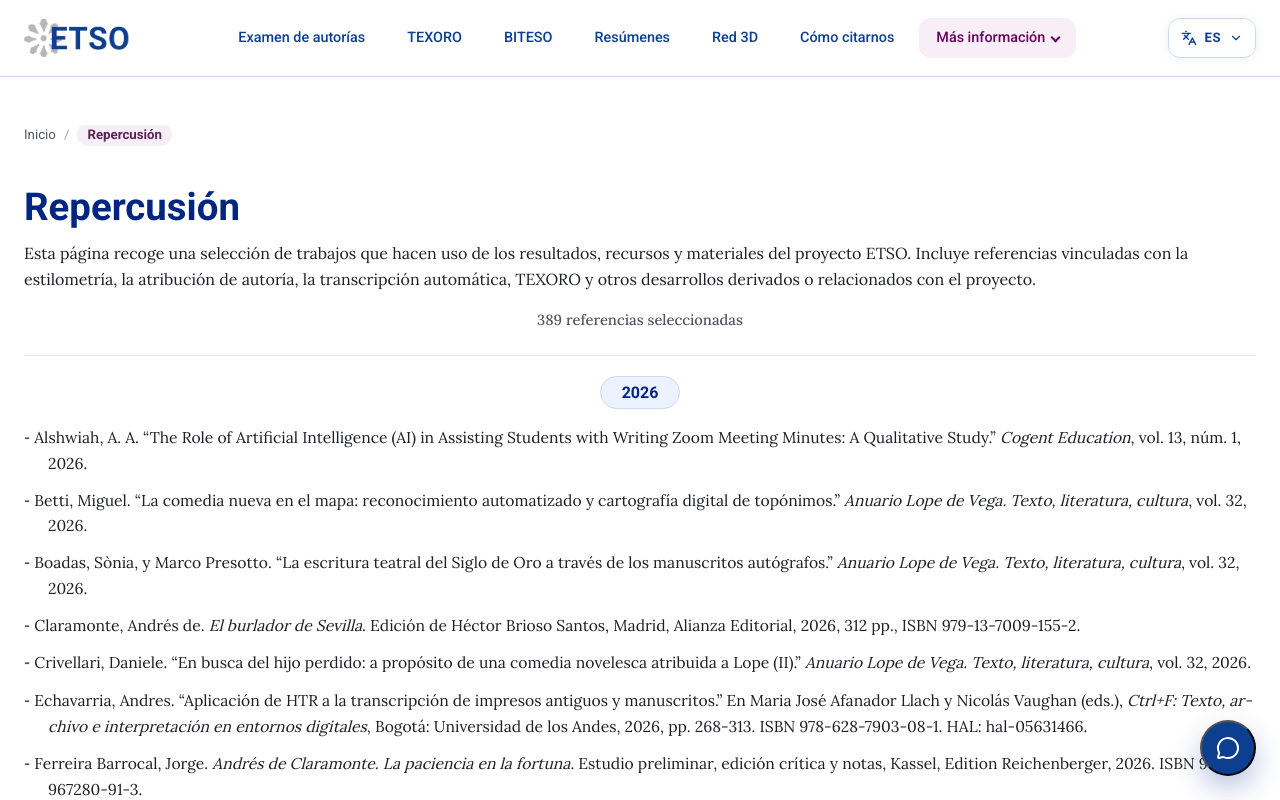
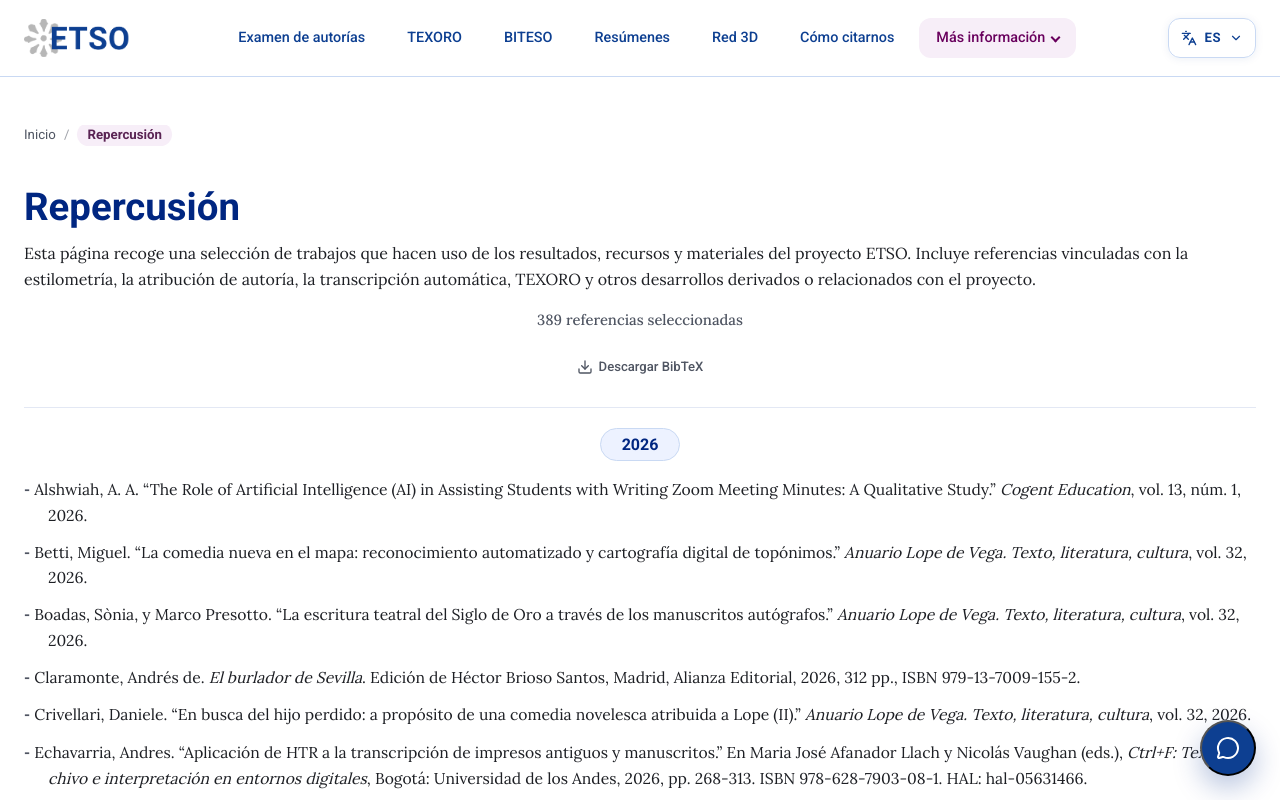
Before and after one commit to AlvaroCuellar/ETSO, a SvelteKit app: page /repercusion in a window 1280 px wide. Shown: the top 800 px of the page. Built offline with nearby package versions, Linux system fonts and the light colour scheme.

Commit message:
Add BibTeX download to impact page

```diff
--- a/src/routes/repercusion/+page.svelte
+++ b/src/routes/repercusion/+page.svelte
@@ -1,9 +1,12 @@
 <script lang="ts">
+	import Download from 'lucide-svelte/icons/download';
 	import Breadcrumbs from '$lib/components/ui/Breadcrumbs.svelte';
 	import BibliographyEntryList from '$lib/components/ui/BibliographyEntryList.svelte';
+	import InlineActionButton from '$lib/components/ui/InlineActionButton.svelte';
 	import SeoHead from '$lib/components/seo/SeoHead.svelte';
 
 	import type { ComoCitarnosBibliographySection } from '$lib/domain/catalog';
+	import type { InformeBibliographyEntry } from '$lib/domain/catalog';
 	import type { PageData } from './$types';
 
 	let { data }: { data: PageData } = $props();
@@ -11,9 +14,29 @@
 		'Selección de trabajos académicos que hacen uso de los resultados, recursos y materiales del proyecto ETSO.';
 	const REPERCUSION_INTRO =
 		'Esta página recoge una selección de trabajos que hacen uso de los resultados, recursos y materiales del proyecto ETSO. Incluye referencias vinculadas con la estilometría, la atribución de autoría, la transcripción automática, TEXORO y otros desarrollos derivados o relacionados con el proyecto.';
+	const BIBTEX_FILENAME = 'etso-repercusion.bib';
 	const RELATED_PROJECT_WORKS_TITLE_PATTERN = /^Trabajos relacionados con el proyecto\s*\((\d{4})\)$/;
 
 	type YearSection = ComoCitarnosBibliographySection & { year: string };
+
+	const normalizeBibtexKey = (value: string): string => {
+		const normalized = value
+			.normalize('NFD')
+			.replace(/[\u0300-\u036f]/g, '')
+			.replace(/[^A-Za-z0-9_-]+/g, '-')
+			.replace(/^-+|-+$/g, '');
+		return normalized || 'referencia';
+	};
+
+	const escapeBibtexValue = (value: string): string =>
+		value
+			.replace(/\\/g, '\\textbackslash{}')
+			.replace(/[{}]/g, (match) => `\\${match}`)
+			.replace(/\s+/g, ' ')
+			.trim();
+
+	const buildFallbackBibtex = (entry: InformeBibliographyEntry): string =>
+		`@misc{${normalizeBibtexKey(entry.id)},\n  note = {${escapeBibtexValue(entry.text)}}\n}`;
 
 	const relatedSections = $derived.by(() =>
 		data.bibliography.sections
@@ -32,6 +55,37 @@
 	const totalReferences = $derived(
 		relatedSections.reduce((count, section) => count + section.entries.length, 0)
 	);
+
+	const downloadableEntries = $derived.by(() => {
+		const seen = new Set<string>();
+		return relatedSections
+			.flatMap((section) => section.entries)
+			.filter((entry) => {
+				if (seen.has(entry.id)) return false;
+				seen.add(entry.id);
+				return true;
+			});
+	});
+
+	const bibtexContent = $derived(
+		downloadableEntries.map((entry) => entry.bibtex ?? buildFallbackBibtex(entry)).join('\n\n')
+	);
+
+	const downloadBibtex = () => {
+		if (!bibtexContent) return;
+
+		const blob = new Blob([`${bibtexContent}\n`], {
+			type: 'application/x-bibtex;charset=utf-8'
+		});
+		const url = URL.createObjectURL(blob);
+		const link = document.createElement('a');
+		link.href = url;
+		link.download = BIBTEX_FILENAME;
+		document.body.append(link);
+		link.click();
+		link.remove();
+		URL.revokeObjectURL(url);
+	};
 </script>
 
 <SeoHead title="Repercusión" description={REPERCUSION_SEO_DESCRIPTION} path="/repercusion" />
@@ -59,6 +113,18 @@
 			<p class="m-0 pt-1 text-center text-[0.92rem] font-medium text-text-soft">
 				{totalReferences} referencias seleccionadas
 			</p>
+			<div class="mt-2 flex min-w-0 max-w-full justify-center">
+				<InlineActionButton
+					type="button"
+					disabled={downloadableEntries.length === 0}
+					icon={Download}
+					ariaLabel="Descargar todas las referencias en BibTeX"
+					title="Descargar BibTeX"
+					onclick={downloadBibtex}
+				>
+					Descargar BibTeX
+				</InlineActionButton>
+			</div>
 		{/if}
 	</section>
 
```
